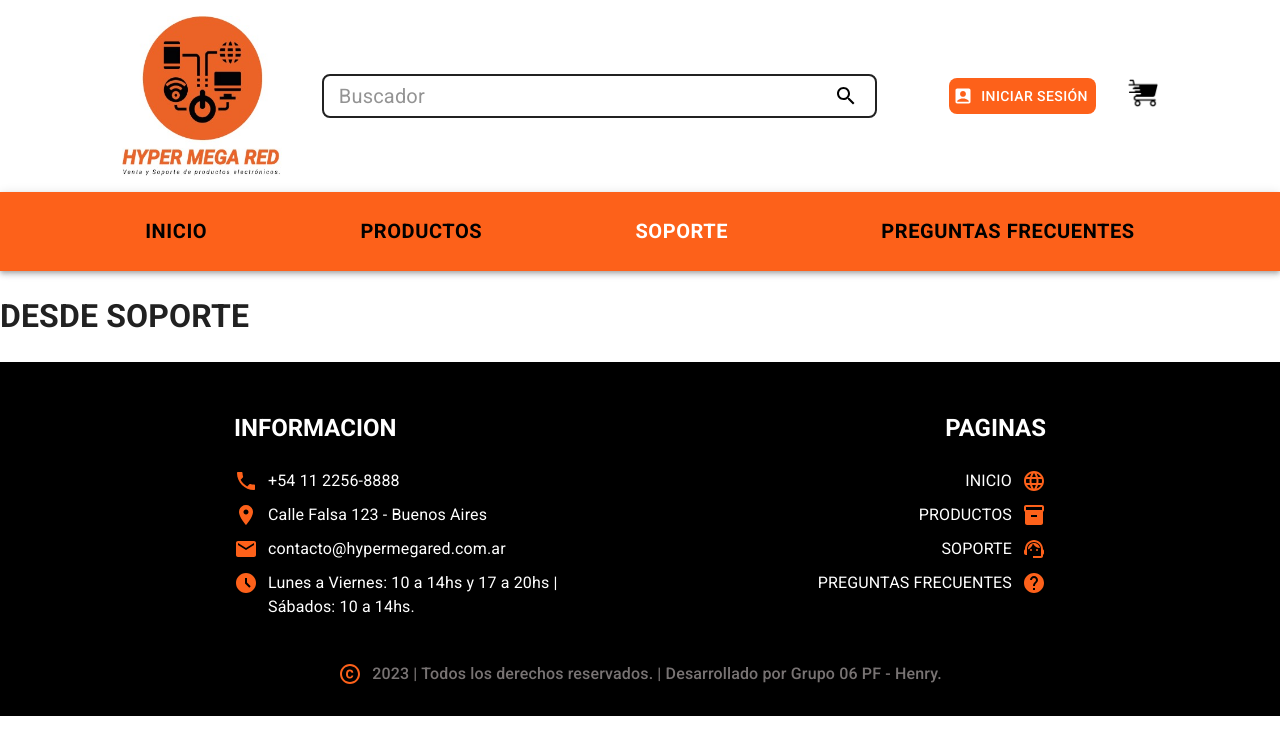
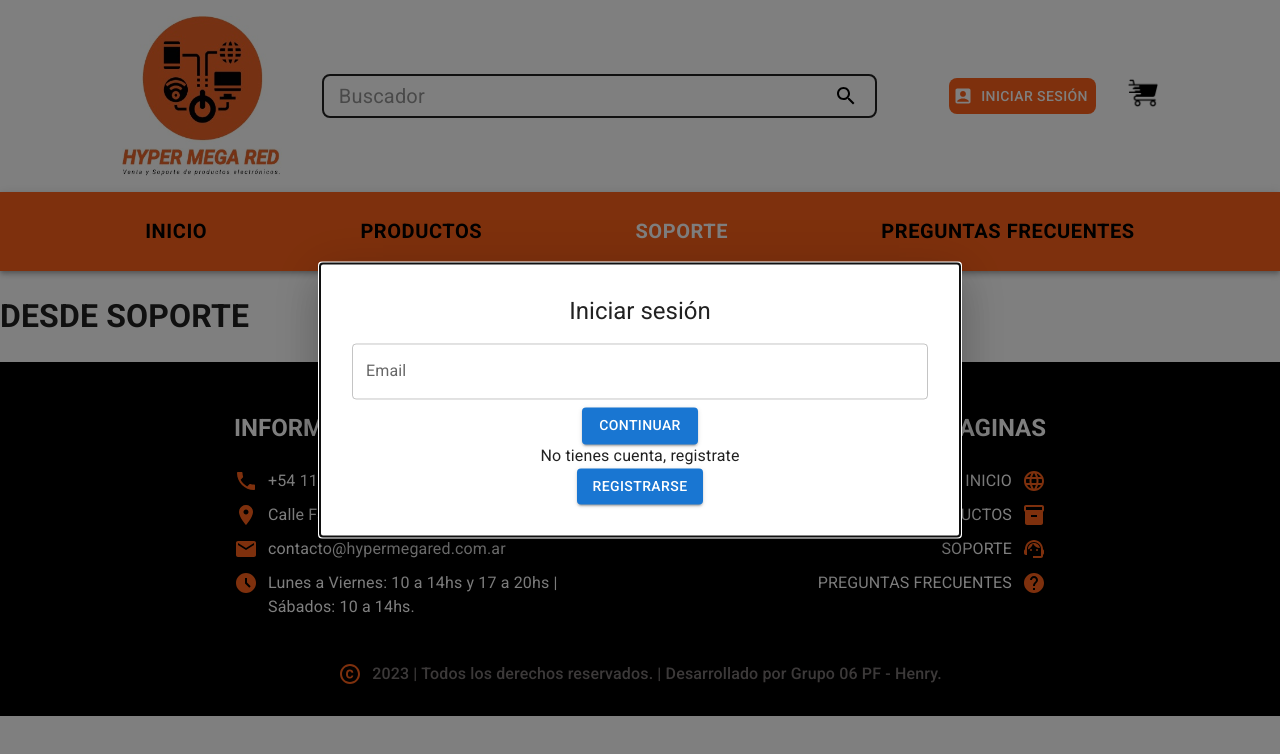
Before and after one commit to gabiMaglia/PF_HENRY, a React (Vite) app in the folder Client/: page /support in a window 1280 px wide. Shown: the top 754 px of the page. Built offline with nearby package versions, Linux system fonts and the light colour scheme.

Commit message:
Definiendo el diseño del LoginModal

```diff
--- /dev/null
+++ b/Client/src/components/LoginModal/LoginModal.component.jsx
@@ -0,0 +1,98 @@
+import { useState } from "react";
+import {
+  Box,
+  Button,
+  Modal,
+  TextField,
+  Typography,
+  FormControl,
+} from "@mui/material";
+
+const LoginModal = () => {
+  const style = {
+    position: "absolute",
+    top: "50%",
+    left: "50%",
+    transform: "translate(-50%, -50%)",
+    width: "50%",
+    bgcolor: "background.paper",
+    boxShadow: 24,
+    p: 4,
+    textAlign: "center",
+  };
+
+  const [user, setUser] = useState({
+    email: "",
+    password: "",
+  });
+
+  const handleChange = (e) => {
+    const { name, value } = e.target;
+    setUser({ ...user, [name]: value });
+    console.log({ ...user, [name]: value });
+  };
+
+  const handleClick = () => {
+    setIsEmailVerified(true);
+  };
+
+  const [isEmailVerified, setIsEmailVerified] = useState(false);
+
+  return (
+    <>
+      <Modal
+        open={true}
+        aria-labelledby="modal-modal-title"
+        aria-describedby="modal-modal-description"
+      >
+        <Box sx={style}>
+          <Typography variant="h5">Iniciar sesión</Typography>
+          {!isEmailVerified ? (
+            <FormControl
+              fullWidth
+              sx={{ alignItems: "center", textAlign: "center" }}
+            >
+              <TextField
+                label="Email"
+                variant="outlined"
+                fullWidth
+                margin="normal"
+                value={user.email}
+                onChange={handleChange}
+                name="email"
+              />
+              <Button
+                variant="contained"
+                sx={{ width: "20%" }}
+                onClick={handleClick}
+              >
+                Continuar
+              </Button>
+            </FormControl>
+          ) : (
+            <FormControl
+              fullWidth
+              sx={{ alignItems: "center", textAlign: "center" }}
+            >
+              <TextField
+                name="password"
+                type="password"
+                label="Password"
+                variant="outlined"
+                fullWidth
+                value={user.password}
+                onChange={handleChange}
+                margin="normal"
+              />
+              <Button variant="contained">Iniciar sesión</Button>
+            </FormControl>
+          )}
+          <Typography>No tienes cuenta, registrate</Typography>
+          <Button variant="contained">Registrarse</Button>
+        </Box>
+      </Modal>
+    </>
+  );
+};
+
+export default LoginModal;
--- a/Client/src/components/SearchBar/SearchBar.component.jsx
+++ b/Client/src/components/SearchBar/SearchBar.component.jsx
@@ -7,6 +7,7 @@ import AccountBoxIcon from "@mui/icons-material/AccountBox";
 import Button from "@mui/material/Button";
 import { useState } from "react";
 import carrito from "./carrito-de-compras.png";
+import LoginModal from "../LoginModal/LoginModal.component";
 
 const Img = styled("img")({
   width: 160,
@@ -20,6 +21,7 @@ const Logo = styled("img")({
 
 export default function SearchAppBar() {
   const [input, setInput] = useState("");
+
   const handleChange = (event) => {
     setInput(event.target.value);
   };
@@ -30,13 +32,16 @@ export default function SearchAppBar() {
         mt: 2,
         mb: 2,
         flexGrow: 1,
-        display: 'flex',
-        flexDirection: {xs: 'column', lg:'row'},
+        display: "flex",
+        flexDirection: { xs: "column", lg: "row" },
         alignItems: "center",
         justifyContent: "center",
       }}
     >
-      <Img src={img} alt="Logotipo" />
+      <Img
+        src={img}
+        alt="Logotipo"
+      />
       <Box
         sx={{
           padding: (0.2, 0.2, 0.2, 0.2),
@@ -54,7 +59,7 @@ export default function SearchAppBar() {
           placeholder=" Buscador"
           onChange={handleChange}
           sx={{
-            width: {xs: 300, sm: 500, xl: 800},
+            width: { xs: 300, sm: 500, xl: 800 },
             fontSize: 20,
             color: "black",
             ml: 1,
@@ -91,6 +96,7 @@ export default function SearchAppBar() {
       <Box>
         <Logo src={carrito} />
       </Box>
+      <LoginModal />
     </Box>
   );
 }
```
